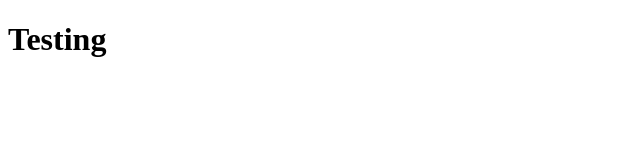
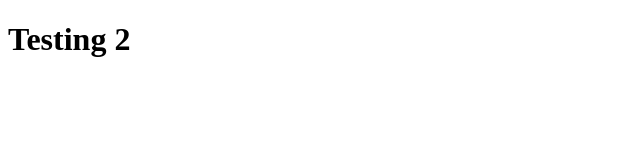
Before and after one commit to leoangeloatorres00/kacebuanatest, a plain HTML site: page index.html in a window 1280 px wide. Shown: the full height of the page, 0-640 px from the left. Drawn offline with Linux system fonts and the light colour scheme.

Commit message:
update index.html

```diff
--- a/index.html
+++ b/index.html
@@ -8,7 +8,7 @@
 </head>
 
 <body>
-  <h1>Testing</h1>
+  <h1>Testing 2</h1>
   <div id="message">
   </div>
   <script>
```
